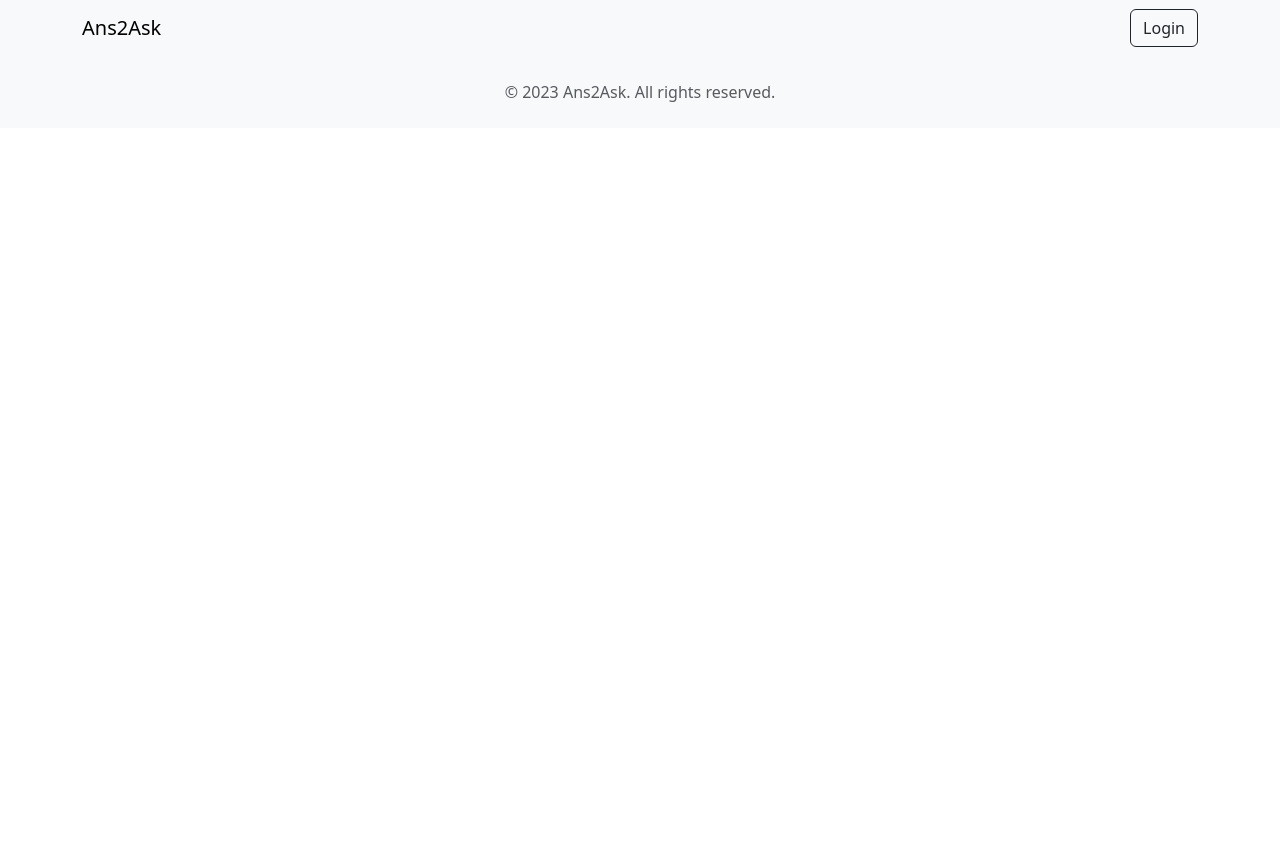
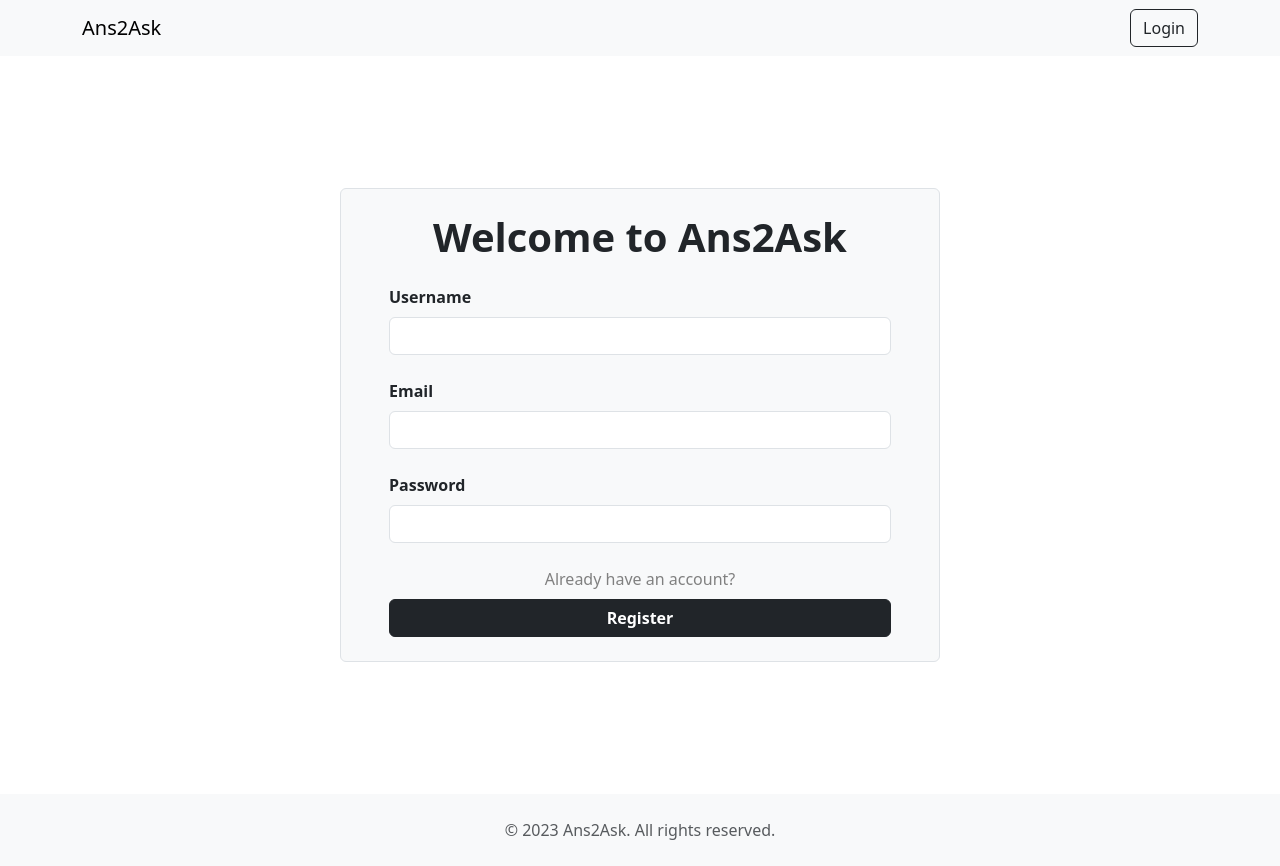
Before and after one commit to maikyh/Ans2Ask, a React (Create React App) app in the folder ans2ask-ui/: page /register in a window 1280 px wide. Before the commit the page ends 800 px from the top, so only its background shows below. Built offline with nearby package versions, Linux system fonts and the light colour scheme.

Commit message:
Created the form to register users

```diff
--- a/ans2ask-ui/src/components/Register/Register.css
+++ b/ans2ask-ui/src/components/Register/Register.css
@@ -0,0 +1,18 @@
+.custom-container {
+    max-width: 600px;
+    width: 100%;
+}
+
+.custom-margin {
+    margin-top: 132px;
+    margin-bottom: 132px;
+}
+
+.custom-link {
+    color: gray;
+    text-decoration: none;
+}
+
+.custom-link:hover {
+    text-decoration: underline;
+}
--- a/ans2ask-ui/src/components/Register/Register.jsx
+++ b/ans2ask-ui/src/components/Register/Register.jsx
@@ -13,6 +13,32 @@ export default function Register() {
             </div>
         </nav>
 
+        <div className="d-flex justify-content-center align-items-center custom-margin">
+            <div className="custom-container bg-light p-4 border rounded px-5">
+                <h1 className="text-center mb-4 fw-bold">Welcome to Ans2Ask</h1>
+                <form>
+                <div className="form-group mb-4">
+                    <label className="mb-2 fw-bold" htmlFor="username">Username</label>
+                    <input type="text" className="form-control bg-lighter" id="username" placeholder="" />
+                </div>
+                <div className="form-group mb-4">
+                    <label className="mb-2 fw-bold" htmlFor="email">Email</label>
+                    <input type="email" className="form-control bg-lighter" id="email" placeholder="" />
+                </div>
+                <div className="form-group mb-4">
+                    <label className="mb-2 fw-bold" htmlFor="password">Password</label>
+                    <input type="password" className="form-control bg-lighter" id="password" placeholder="" />
+                </div>
+                <div className="text-center">
+                    <div className="mb-2">
+                        <a className="custom-link" href="#" >Already have an account?</a>
+                    </div>
+                    <button type="submit" className="btn btn-dark w-100 d-block fw-bold">Register</button>
+                </div>
+                </form>
+            </div>
+        </div>
+
         <footer className="bg-light py-4">
             <div className="container text-center">
                 <p className="text-muted mb-0">
```
